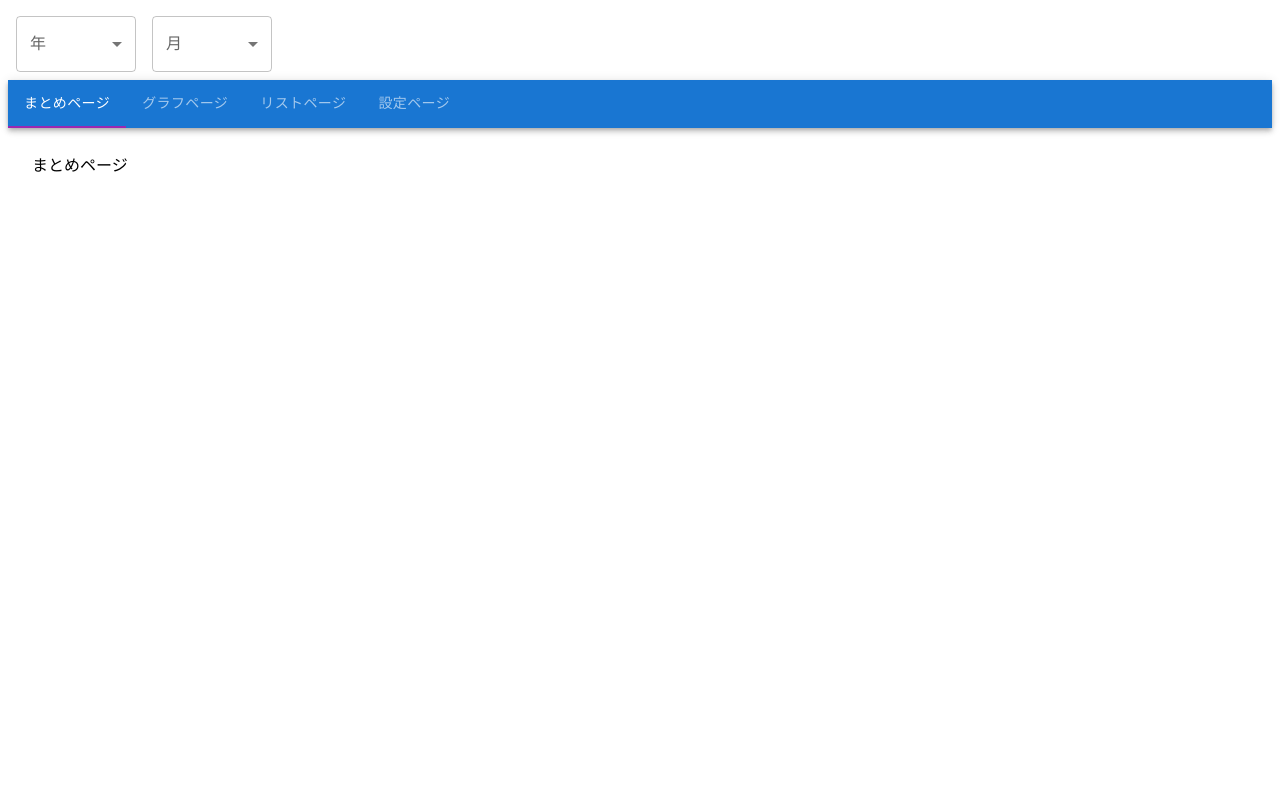
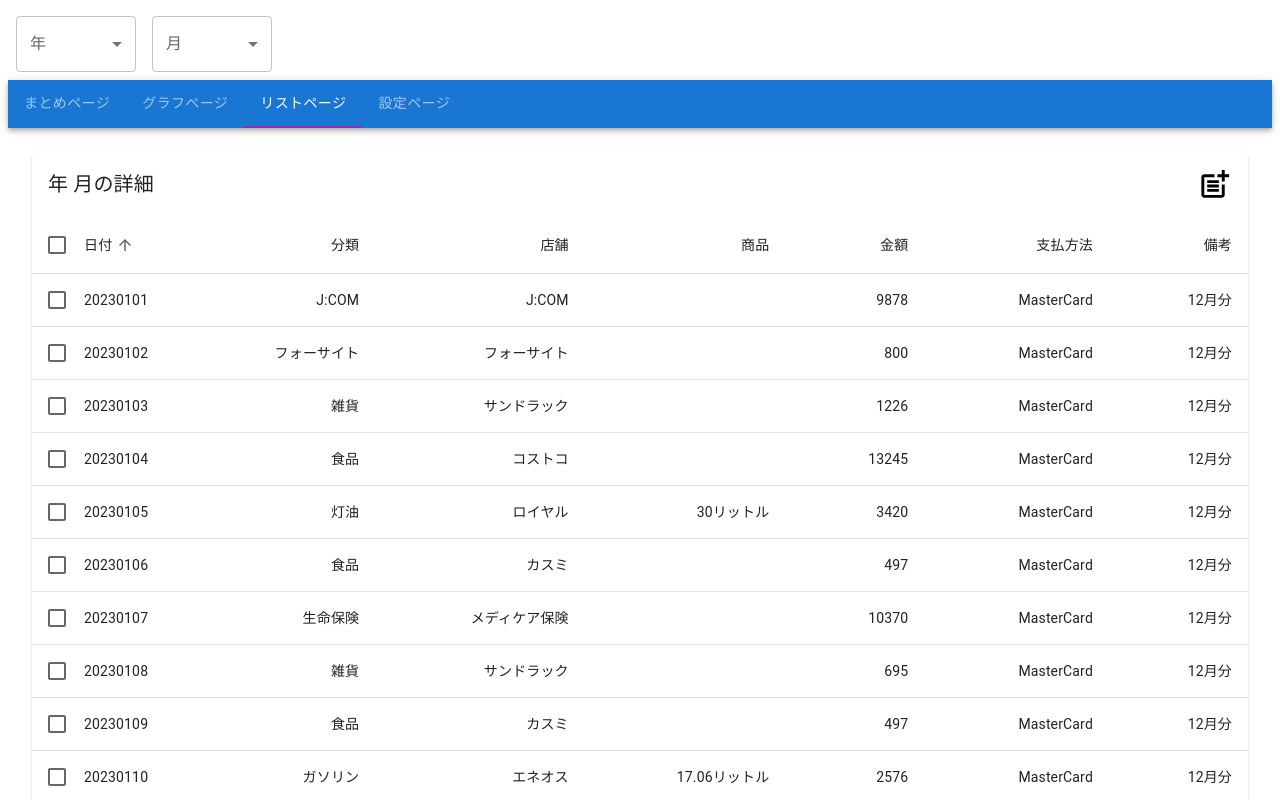
Before and after one commit to kewpie134134/household-account-book, a Next.js app: page / in a window 1280 px wide. Shown: the top 800 px of the page. Built offline with nearby package versions, Linux system fonts and the light colour scheme.

Commit message:
[add] 新規作成アイコンを追加

```diff
--- a/src/app/page.tsx
+++ b/src/app/page.tsx
@@ -10,7 +10,7 @@
 import Setting from "../tabs/Setting";
 
 export default function Page() {
-  const [value, setValue] = useState("summary");
+  const [value, setValue] = useState("list");
 
   const handleTabChange = (_event: React.SyntheticEvent, newValue: string) => {
     setValue(newValue);
--- a/src/tabs/List.tsx
+++ b/src/tabs/List.tsx
@@ -18,6 +18,7 @@
 import Switch from "@mui/material/Switch";
 import DeleteIcon from "@mui/icons-material/Delete";
 import FilterListIcon from "@mui/icons-material/FilterList";
+import PostAddIcon from "@mui/icons-material/PostAdd";
 import { visuallyHidden } from "@mui/utils";
 import { getComparator, Order, stableSort } from "@/utils/Sorts";
 import { useRecoilValue } from "recoil";
@@ -314,9 +315,9 @@
           </IconButton>
         </Tooltip>
       ) : (
-        <Tooltip title="ソート可能">
+        <Tooltip title="新規追加">
           <IconButton>
-            <FilterListIcon />
+            <PostAddIcon fontSize="large" sx={{ color: "black" }} />
           </IconButton>
         </Tooltip>
       )}
```
